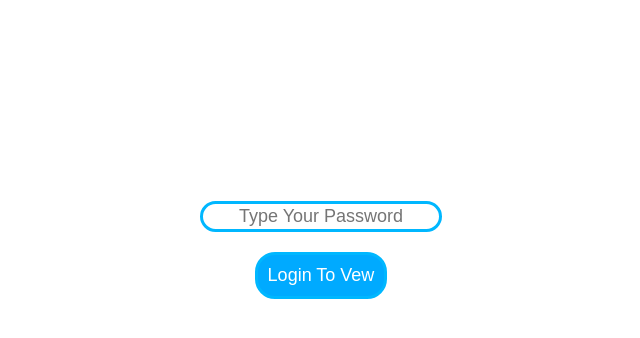
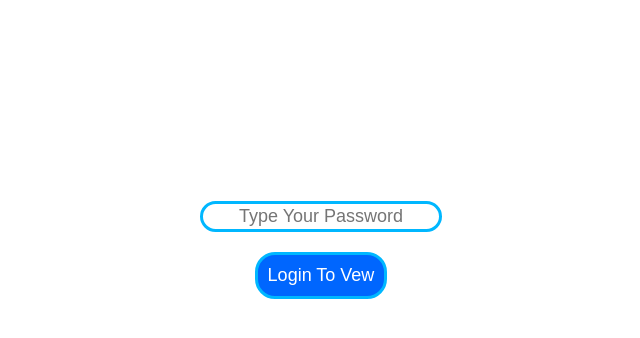
Before and after one commit to touhidul5700/code-practice, a plain HTML site: page index.html in a window 1280 px wide. In both pictures the pointer is over the button "Login To Vew". Shown: the whole page, without its empty margins (319-959 px from the left). Drawn offline with Linux system fonts and the light colour scheme.

Commit message:
button hover

```diff
--- a/css/style.css
+++ b/css/style.css
@@ -23,10 +23,15 @@ html, body{
     text-align: center;
     font-size: 18px;
     padding: 10px;
-    background-color: rgb(0, 170, 255);
+    background-color: #00aaff;
     border: 3px solid rgb(0, 183, 255);
     color: white;
     border-radius: 20px;
+}
+#loginpanel button:hover{
+    cursor: pointer;
+    background-color: #0066fe;
+    transition: 1s;
 }
 
 
```
